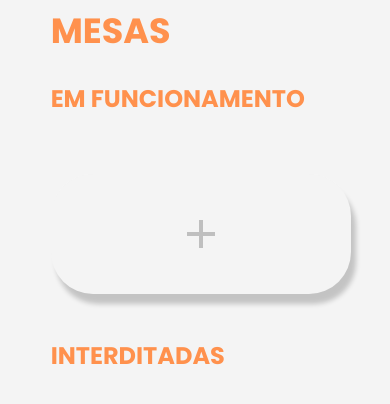
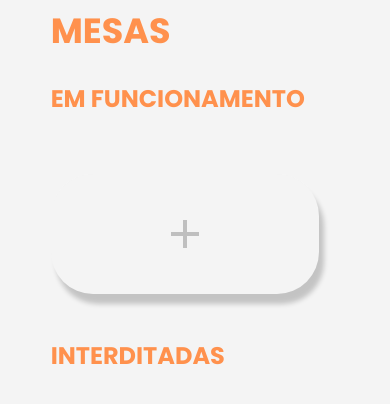
Before and after one commit to Henrique-BO/GARFO, a Django app: page /mesas/ in a window 390 px wide. Shown: the part 177-581 px from the top of the page. Run offline with Django 3.2, Linux system fonts and the light colour scheme; the visitor is signed in with stand-in values (Sample User, id 1); data that the repository does not hold is empty.

Commit message:
Ajustar responsividade dos cards

```diff
--- a/static/style.css
+++ b/static/style.css
@@ -129,6 +129,7 @@
   flex-wrap: wrap;
   padding-top: 4vh;
   padding-left: 6vh;
+  padding-right: 6vh;
 }
 
 #button-container {
```
